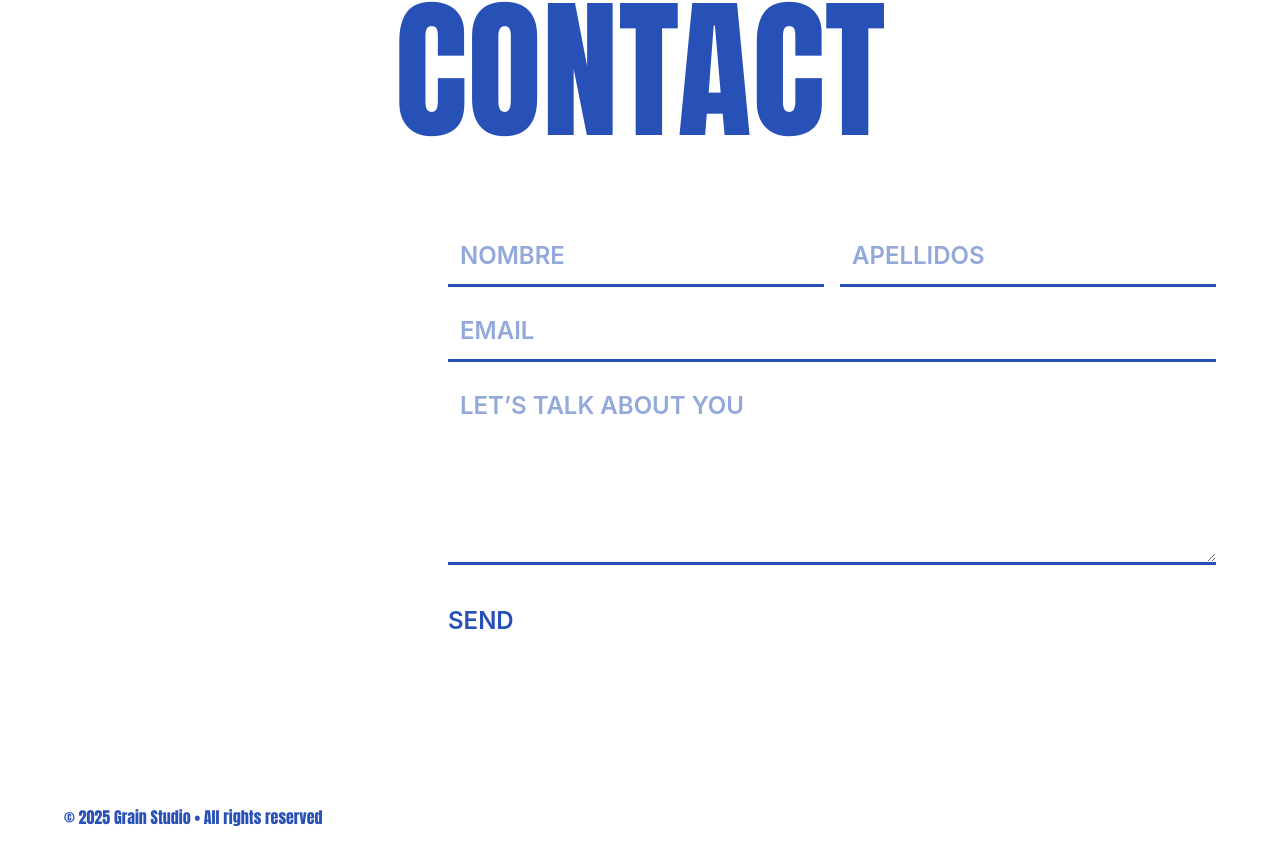
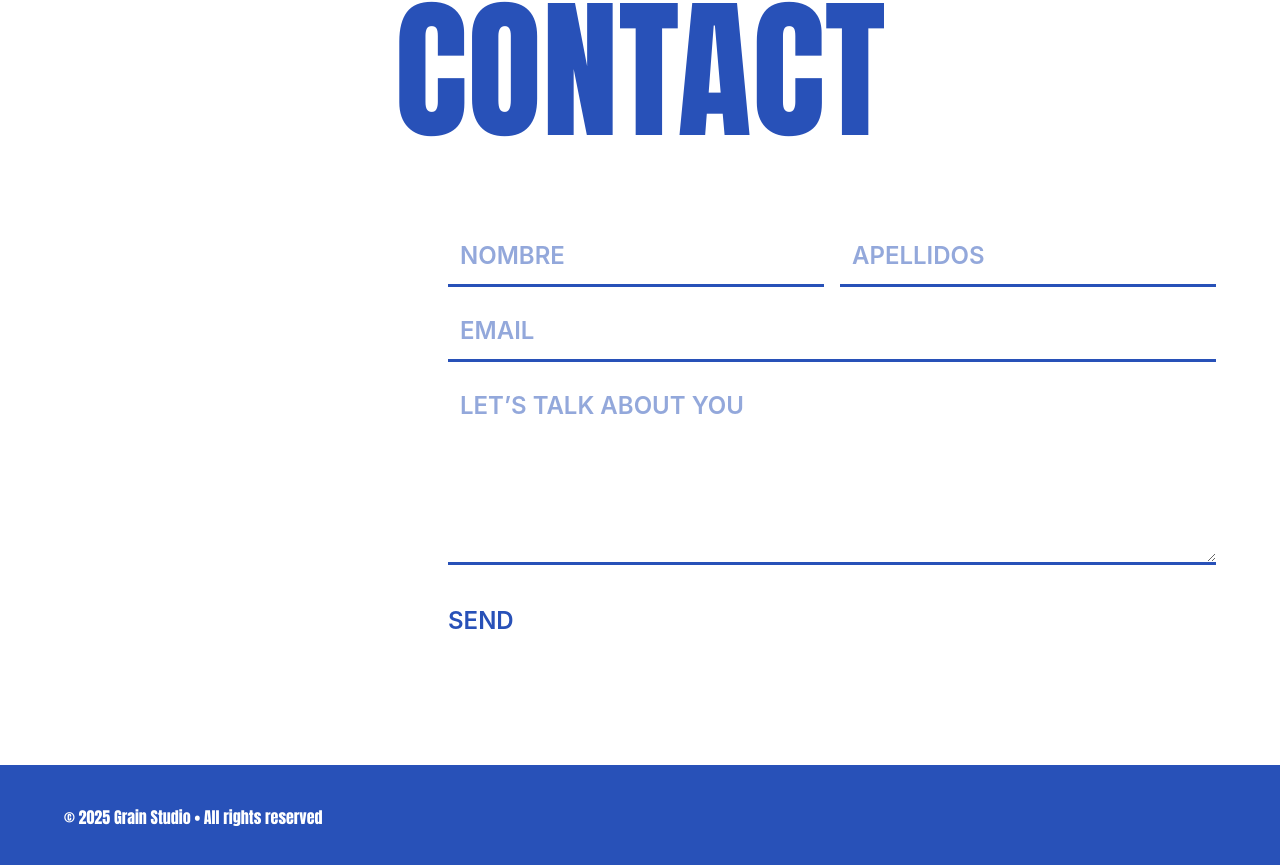
Before and after one commit to oriahector/grain-studio, a React (Vite) app: page / in a window 1280 px wide. Shown: the part 4351-5216 px from the top of the page. Built offline with nearby package versions, Linux system fonts and the light colour scheme; no server answers.

Commit message:
first commit

```diff
--- a/src/components/ui/Footer.tsx
+++ b/src/components/ui/Footer.tsx
@@ -1,6 +1,6 @@
 export function Footer() {
   return (
-    <footer className="container-px mx-auto py-10 text-md ">
+    <footer className="container-px py-10 text-md bg-accent text-white">
       © {new Date().getFullYear()} Grain Studio • All rights reserved
     </footer>
   )
```
